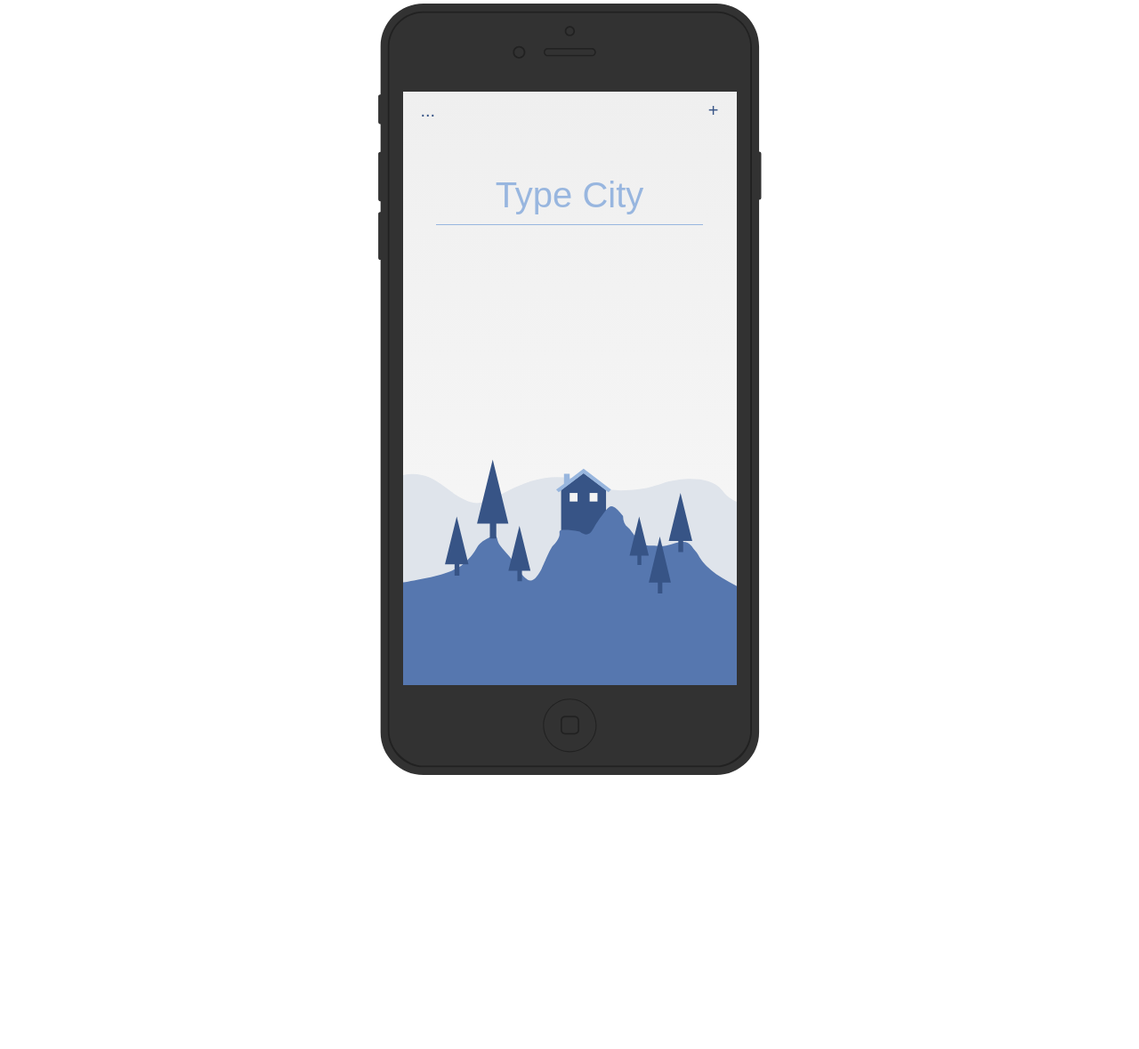
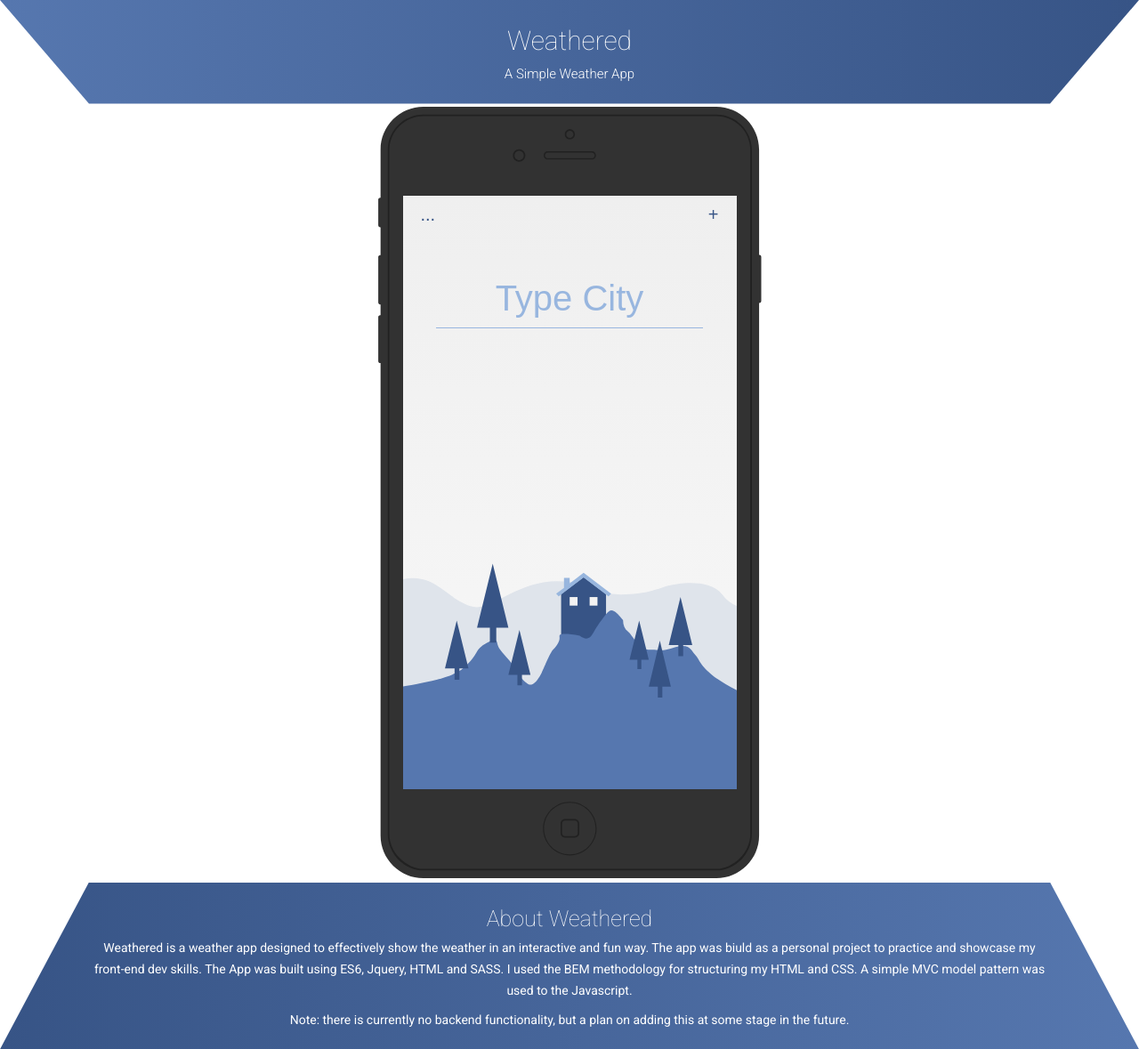
Before and after one commit to davidkoster/weatherapp, a website: page index.html in a window 1280 px wide. Shown: the whole page at 89% size. Before the commit the page ends 875 px from the top, so only its background shows below. Drawn offline with Linux system fonts and the light colour scheme; some packages are replaced by stand-ins of ours.

Commit message:
Add header and info box

```diff
--- a/index.html
+++ b/index.html
@@ -12,6 +12,10 @@
     <title>Weather App</title>
 </head>
 <body>
+    <header class="header">
+        <h1 class="header__main">Weathered</h1>
+        <p class="header__sub">A Simple Weather App</p>
+    </header>
     <div class="phone-wrapper">
         <main class="main-wrapper">
             <nav class="top-nav">
@@ -131,6 +135,13 @@
 
         </main>
     </div>
+    <section class="info-section">
+        <h3 class="info-section__header">About Weathered</h3>
+        <div class="info-section__text">
+            <p>Weathered is a weather app designed to effectively show the weather in an interactive and fun way. The app was biuld as a personal project to practice and showcase my front-end dev skills. The App was built using ES6, Jquery, HTML and SASS. I used the BEM methodology for structuring my HTML and CSS. A simple MVC model pattern was used to the Javascript.</p>
+            <p>Note: there is currently no backend functionality, but a plan on adding this at some stage in the future.</p>
+        </div>
+    </section>
 
     <script src="js/vendors/jquery.min.js"></script>
     <script src="js/vendors/jquery.alterclass.js"></script>
--- a/sass/pages/_home.scss
+++ b/sass/pages/_home.scss
@@ -1,3 +1,42 @@
+
+.header{
+    background-image: linear-gradient(to right, $primary-2, $primary-1);
+    color: #fff;
+    text-align: center;
+    padding: 2rem 10rem;
+    clip-path: polygon(0 0, 100% 0, calc(100% - 10rem) 100%, 10rem 100%);
+    &__main {
+        font-weight: 100;
+        font-size: 3rem;
+    }
+
+    &__sub {
+        font-weight: 300;
+        font-size: 1.5rem;
+    }
+}
+
+.info-section{
+    background-image: linear-gradient(to right, $primary-1, $primary-2);
+    color: #fff;
+    text-align: center;
+    padding: 2rem 10rem;
+    clip-path: polygon(10rem 0, calc(100% - 10rem) 0, 100% 100%, 0 100%);
+
+    &__header{
+        font-size: 2.5rem;
+        font-weight: 100;
+    }
+    &__text{
+        font-size: 1.4rem;
+        p{
+            &:not(:last-child){
+                margin-bottom: 1rem;
+            }
+        }
+    }
+}
+
 .phone-wrapper{
     background: url(../img/phone-mockup.svg) no-repeat center/contain;
     height: 875px;
```
Also changed, not shown: css/style.css.
